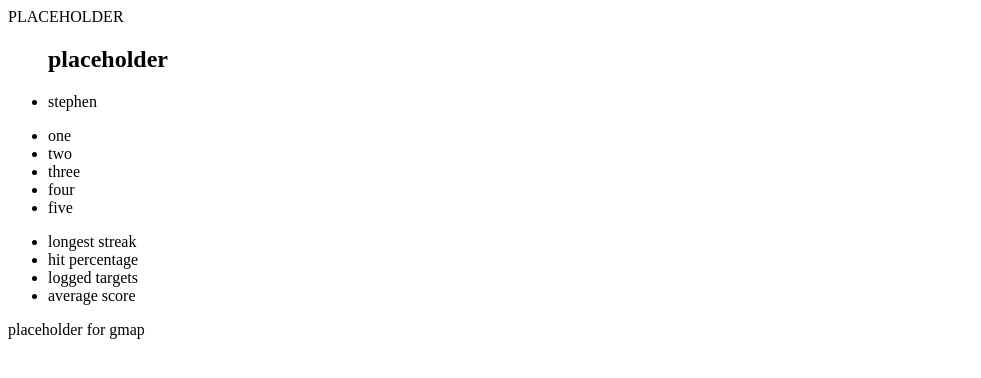
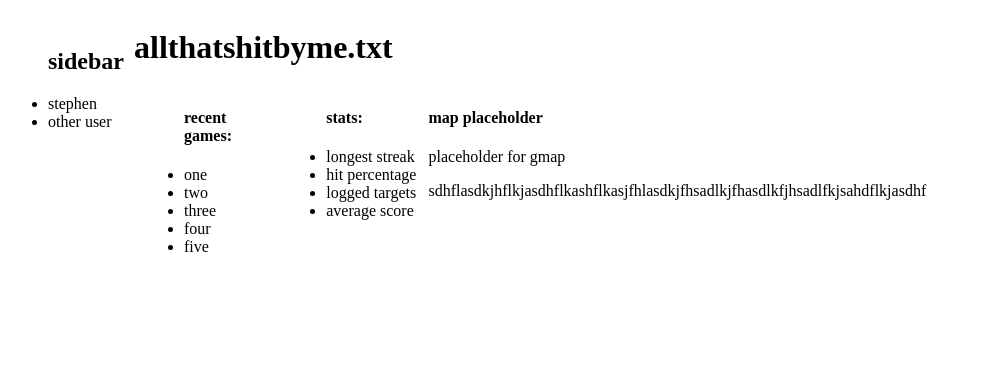
Before and after one commit to stephenmuller/Trap-Scoring, a Django app: template trap_scorekeeping/templates/trap_scorekeeping/index.html in a window 1280 px wide. Shown: the top 378 px of the page, without its empty margins (0-981 px from the left). Run offline with Django 3.2, Linux system fonts and the light colour scheme; the template is opened without the code that fills it, so the values that code supplies are empty; some libraries are stand-ins or nearby versions.

Commit message:
frontend hell

```diff
--- a/trap_scorekeeping/static/trap_scorekeeping/index.css
+++ b/trap_scorekeeping/static/trap_scorekeeping/index.css
@@ -2,7 +2,38 @@
   display: flex;
 }
 
-#sidebar{
-  max-width: 20%;
+nav{
+  flex-width: 200px;
   padding-right: 10px;
+  padding-top: 20px;
 }
+
+#main{
+flex-direction: column;
+}
+
+#header{
+ flex: 1;
+ text-allign: center;
+}
+
+#content{
+  display: flex;
+  flex-direction: row;
+  margin-left: 10px;
+  margin-right: 10px;
+}
+
+#fivescores{
+  flex: 3;
+}
+
+#facts{
+  flex: 3;
+  margin-left: 10px;
+  margin-right: 10px;
+}
+
+#heatmap{
+  flex: 5;
+}
--- a/trap_scorekeeping/templates/trap_scorekeeping/index.html
+++ b/trap_scorekeeping/templates/trap_scorekeeping/index.html
@@ -4,22 +4,27 @@
 <head>
     <meta charset="UTF-8">
     <title>index</title>
-    <link rel="stylesheet" href="static/trap_scorekeeping/site.css">
+    <link rel="stylesheet" href="static/trap_scorekeeping/index.css">
 
 </head>
 <body>
 <div class="flex">
-<div id="sidebar">
-    <label>PLACEHOLDER</label>
+<nav>
     <ul>
-       <h2>placeholder</h2>
+       <h2>sidebar</h2>
         <li>stephen</li>
+
+        <li>other user</li>
     </ul>
-</div>
+</nav>
+<div id="main">
+    <h1 id="header">allthatshitbyme.txt</h1>
 
-<div id="body">
+        <div id="content">
+
             <div id="fivescores">
                 <ul>
+                    <h4>recent games:</h4>
                     <li>one</li>
                     <li>two</li>
                     <li>three</li>
@@ -30,23 +35,25 @@
 
             <div id="facts">
                 <ul>
+                    <h4>stats:</h4>
                     <li>longest streak</li>
                     <li>hit percentage</li>
                     <li>logged targets</li>
                     <li>average score</li>
                 </ul>
+            </div>
+
+
+            <div id="heatmap">
+                <h4>map placeholder</h4>
+            <p>placeholder for gmap</p><p>sdhflasdkjhflkjasdhflkashflkasjfhlasdkjfhsadlkjfhasdlkfjhsadlfkjsahdflkjasdhf</p>
+            </div>
+
 
         </div>
-
     </div>
-
-<div id="heatmap">
-    <p>placeholder for gmap</p>
-</div>
-
 </div>
      <script src="https://code.jquery.com/jquery-2.2.3.js"></script>
      <script src="http://cdn.jsdelivr.net/lodash/4.11.2/lodash.js"></script>
-     <script src="site.js"></script>
 </body>
 </html>
--- a/trap_scorekeeping/urls.py
+++ b/trap_scorekeeping/urls.py
@@ -20,5 +20,5 @@ from . import views
 
 urlpatterns = [
     url(r'^admin/', admin.site.urls),
-    url(r'^index', views.render_index, name='index')
+    url(r'^$', views.render_index, name='index')
 ]
--- a/trap_scorekeeping/views.py
+++ b/trap_scorekeeping/views.py
@@ -1,6 +1,6 @@
 """trap_scorekeeping Views."""
 
-from django import shortcuts
+from django.shortcuts import render
 
 
 def render_index(request):
```
Lines whose indentation alone changed are shown as unchanged.
